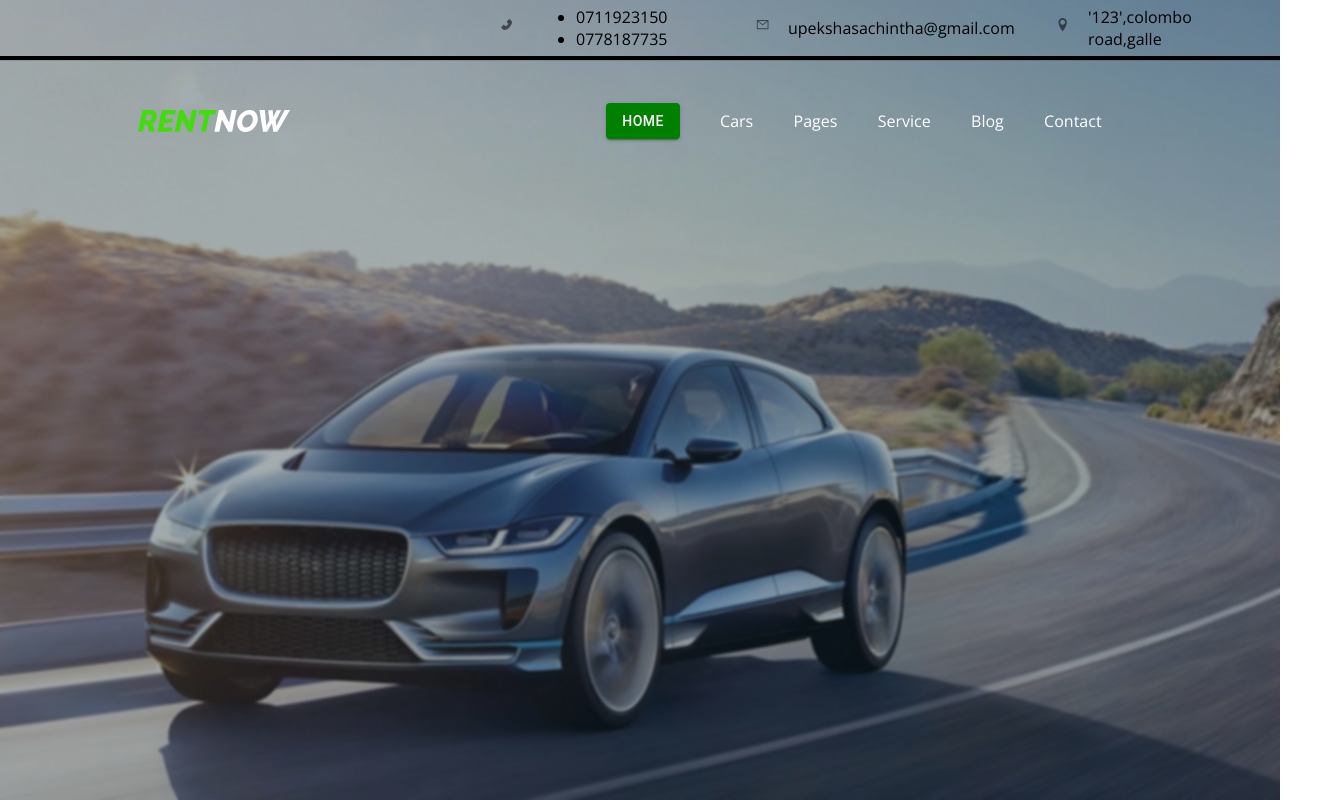
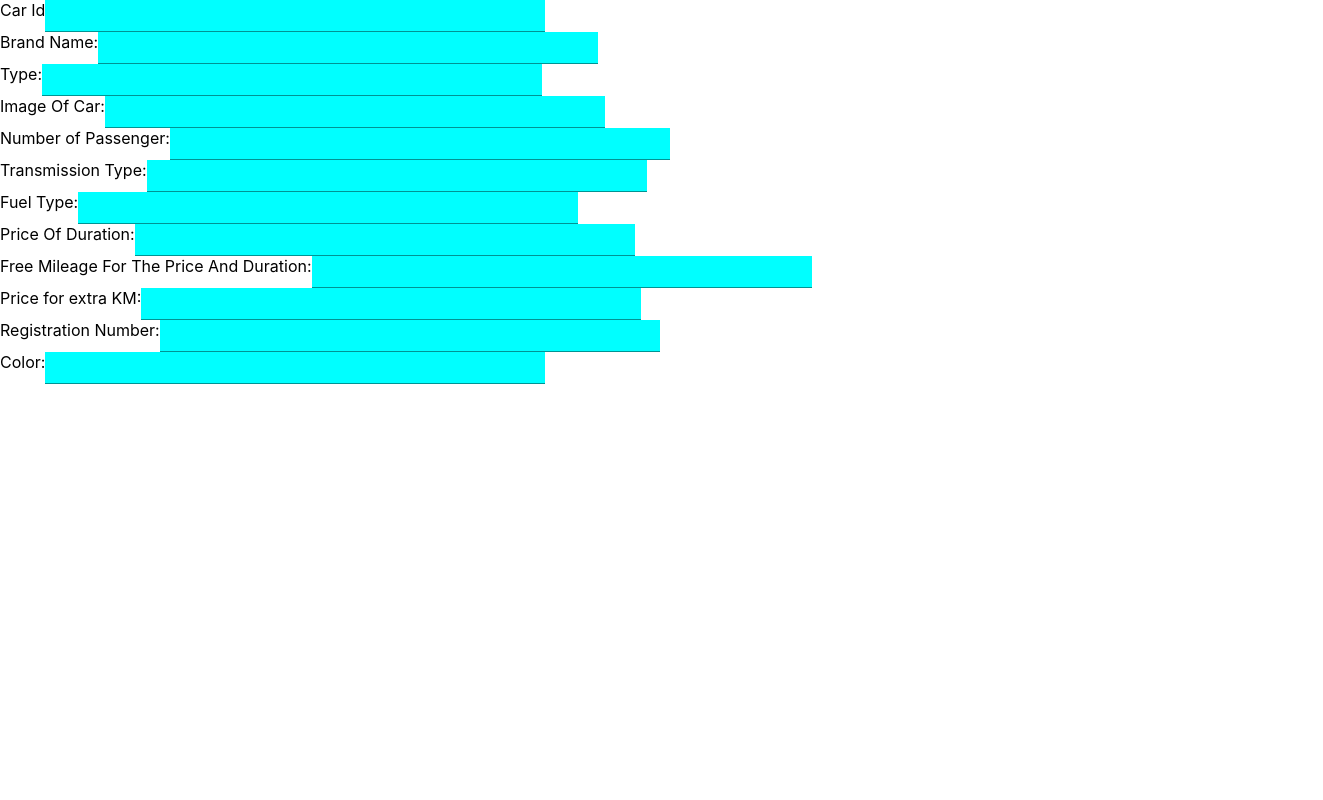
Before and after one commit to Upeksha1214/carRentalSystem, a React (Create React App) app in the folder front-end/: page / in a window 1280 px wide. Shown: the whole page, 1323 px wide, since content can reach past the window. Built offline with nearby package versions, Linux system fonts and the light colour scheme.

Commit message:
'carAdded'

```diff
--- a/front-end/src/app/App.js
+++ b/front-end/src/app/App.js
@@ -1,9 +1,10 @@
 import React from "react";
 import Login from "../pages/customer/login";
+import CarAdd from "../pages/admin/carAdd/carAdd";
 
 function App() {
   return (
-      <Login/>
+      <CarAdd/>
   );
 }
 
--- a/front-end/src/pages/admin/carAdd/carAdd.jsx
+++ b/front-end/src/pages/admin/carAdd/carAdd.jsx
@@ -0,0 +1,92 @@
+import React, {Component} from "react";
+import {withStyles} from "@material-ui/core";
+import {styleSheet} from "../carAdd/style";
+import TextField from '@material-ui/core/TextField';
+
+
+class CarAdd extends Component{
+    constructor(props) {
+        super(props);
+    }
+    render() {
+        const {classes}=this.props
+        return(
+            <div>
+                <div className={classes.car_id}>
+                    <label>
+                        Car Id
+                        <TextField style={{backgroundColor:'#00FFFF',width:'500px' }}></TextField>
+                    </label>
+                </div>
+                <div className={classes.brand_Name}>
+                    <label>
+                        Brand Name:
+                        <TextField style={{backgroundColor:'#00FFFF',width:'500px' }}></TextField>
+                    </label>
+                </div>
+                <div className={classes.type}>
+                    <label>
+                       Type:
+                        <TextField style={{backgroundColor:'#00FFFF',width:'500px' }}></TextField>
+                    </label>
+                </div>
+                <div className={classes.images_of_Car}>
+                    <label>
+                        Image Of Car:
+                        <TextField style={{backgroundColor:'#00FFFF',width:'500px' }}></TextField>
+                    </label>
+                </div>
+                <div className={classes.number_of_passenger}>
+                    <label>
+                        Number of Passenger:
+                        <TextField style={{backgroundColor:'#00FFFF',width:'500px' }}></TextField>
+                    </label>
+                </div>
+                <div className={classes.transmission_type}>
+                    <label>
+                        Transmission Type:
+                        <TextField style={{backgroundColor:'#00FFFF',width:'500px' }}></TextField>
+                    </label>
+                </div>
+                <div className={classes.fuel_type}>
+                    <label>
+                        Fuel Type:
+                        <TextField style={{backgroundColor:'#00FFFF',width:'500px' }}></TextField>
+                    </label>
+                </div>
+                <div className={classes.price_of_duration}>
+                    <label>
+                        Price Of Duration:
+                        <TextField style={{backgroundColor:'#00FFFF',width:'500px' }}></TextField>
+                    </label>
+                </div>
+                <div className={classes.free_mileage_for_the_price_and_duration}>
+                    <label>
+                        Free Mileage For The Price And Duration:
+                        <TextField style={{backgroundColor:'#00FFFF',width:'500px' }}></TextField>
+                    </label>
+                </div>
+                <div className={classes.price_for_extra_KM}>
+                    <label>
+                        Price for extra KM:
+                        <TextField style={{backgroundColor:'#00FFFF',width:'500px' }}></TextField>
+                    </label>
+                </div>
+                <div className={classes.registration_number}>
+                    <label>
+                        Registration Number:
+                        <TextField style={{backgroundColor:'#00FFFF',width:'500px' }}></TextField>
+                    </label>
+                </div>
+                <div className={classes.car_color}>
+                    <label>
+                        Color:
+                        <TextField style={{backgroundColor:'#00FFFF',width:'500px' }}></TextField>
+                    </label>
+                </div>
+            </div>
+        )
+    }
+
+}
+export default withStyles(styleSheet)(CarAdd)
--- a/front-end/src/pages/admin/carAdd/style.js
+++ b/front-end/src/pages/admin/carAdd/style.js
@@ -0,0 +1,36 @@
+export const styleSheet = {
+    car_id:{
+
+    },
+    brand_Name:{
+
+    },
+
+    images_of_Car:{
+
+    },
+    number_of_passenger:{
+
+    },
+    transmission_type:{
+
+    },
+    fuel_type:{
+
+    },
+    price_of_duration:{
+
+    },
+    free_mileage_for_the_price_and_duration:{
+
+    },
+    price_for_extra_KM:{
+
+    },
+    registration_number:{
+
+    },
+    car_color:{
+
+    }
+}
```
Also changed, not shown: front-end/src/pages/customer/login/index.jsx (+8 -18 lines).
